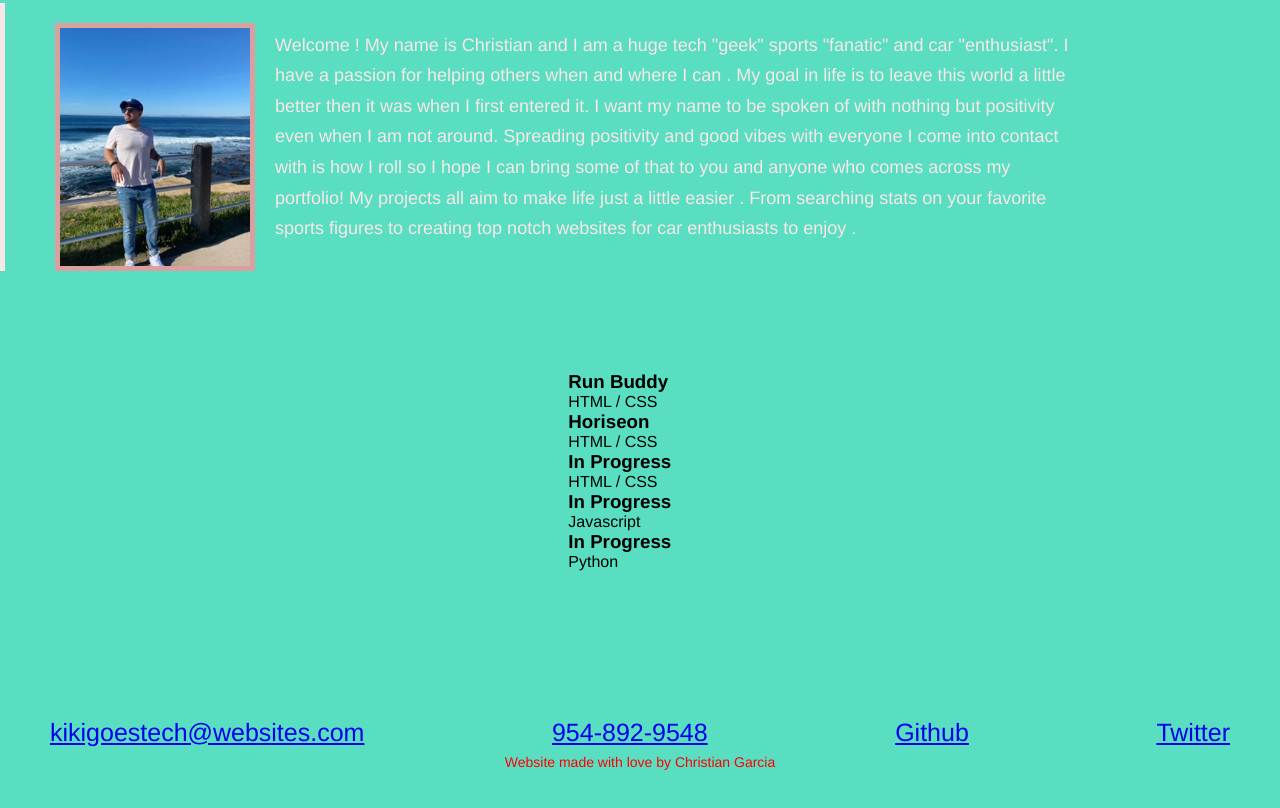
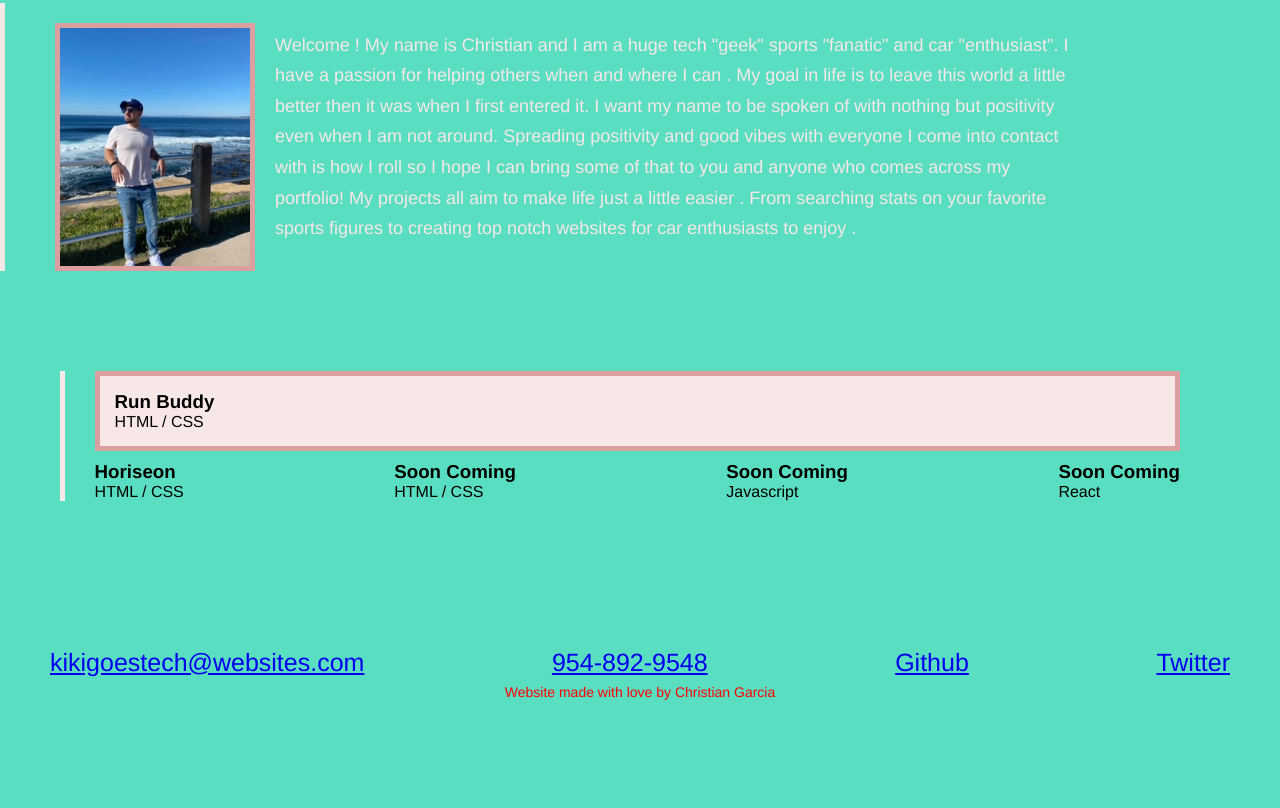
Before and after one commit to kikigoestech/My-Portfolio, a plain HTML site: page index.html in a window 1280 px wide. Shown: the part 798-1606 px from the top of the page. After the commit the page ends 1538 px from the top, so only its background shows below. Drawn offline with Linux system fonts and the light colour scheme.

Commit message:
css update

```diff
--- a/assets/css/style.css
+++ b/assets/css/style.css
@@ -168,4 +168,28 @@ section h2 {
 .about-img img:hover {
     opacity: 0.5;
 }
-/*about me end
+/*about me end*/
+
+.img-container {
+    display: flex;
+    flex: 2 70%;
+    flex-wrap: wrap;
+    justify-content: space-between;
+    border-left: 5px solid var(--secondary);
+    padding-left: 30px;
+}
+
+.img-container .firstwork {
+    flex: 1 100%;
+    border: 5px solid var(--tertiary);
+    position: relative;
+    display: inline-block;
+    background-color: var(--secondary);
+    padding: 15px;
+    margin-bottom: 10px;
+}
+
+.firstwork img {
+    max-width: 100%;
+    display: block;
+}
--- a/index.html
+++ b/index.html
@@ -64,18 +64,6 @@
 </section>
 
 
-
-
-
-
-
-
-
-
-
-
-
-
 <!--Portfolio Start-->
 <main id="work">
 
@@ -84,44 +72,44 @@
   <h2>Work</h2>
 
       <div class="img-container">
-          <!--highlighted work to contain largest section-->
+          <!--largest section-->
           <div class="firstwork img">
-              <a href="https://joshuaaldrich.github.io/run-buddy/" target="_blank"></a>
+              <a href="https://kikigoestech.github.io/run-buddy/" target="_blank"></a>
               <div class="text">
                   <h3>Run Buddy</h3>
                   <p>HTML / CSS</p>
               </div>
           </div>
-          <!--Horiseon-->
+
           <div class="work img-1">
-              <a href="https://joshuaaldrich.github.io/Horiseon-Accessibility-changes/" target="_blank"></a>
+              <a href="" target="_blank"></a>
               <div class="text">
                   <h3>Horiseon</h3>
                   <p>HTML / CSS</p>
               </div>
           </div>
-          <!-- DDTEN project -->
+
           <div class="work img-2">
-              <a href="https://m.facebook.com/DD-10-LLC-101252281781627/" target="_blank"></a>
+              <a href="" target="_blank"></a>
               <div class="text">
-                  <h3>In Progress</h3>
+                  <h3>Soon Coming</h3>
                   <p>HTML / CSS</p>
               </div>
           </div>
-          <!--Javascript project-->
+
           <div class="work img-3">
-              <a href="https://github.com/JoshuaAldrich" target="_blank"></a>
+              <a href="https://github.com/kikigoestech" target="_blank"></a>
               <div class="text">
-                  <h3>In Progress</h3>
+                  <h3>Soon Coming</h3>
                   <p>Javascript</p>
               </div>
               </div>
-          <!--Python project tbd-->
+
           <div class="work img-4">
-              <a href="https://github.com/JoshuaAldrich" target="_blank"></a>
+              <a href="https://github.com/kikigoestech" target="_blank"></a>
               <div class="text">
-                  <h3>In Progress</h3>
-                  <p>Python</p>
+                  <h3>Soon Coming</h3>
+                  <p>React</p>
               </div>
           </div>
 
```
